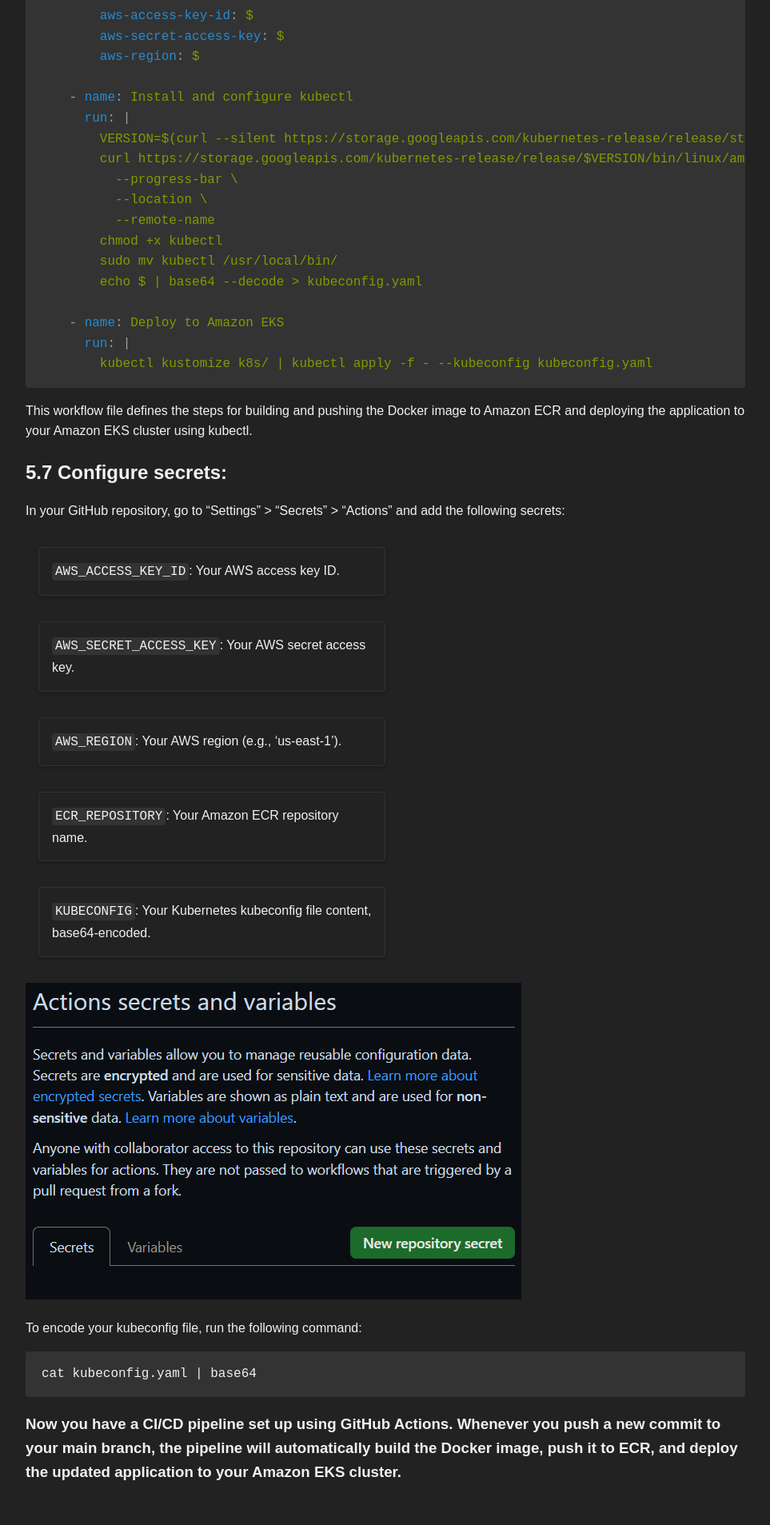
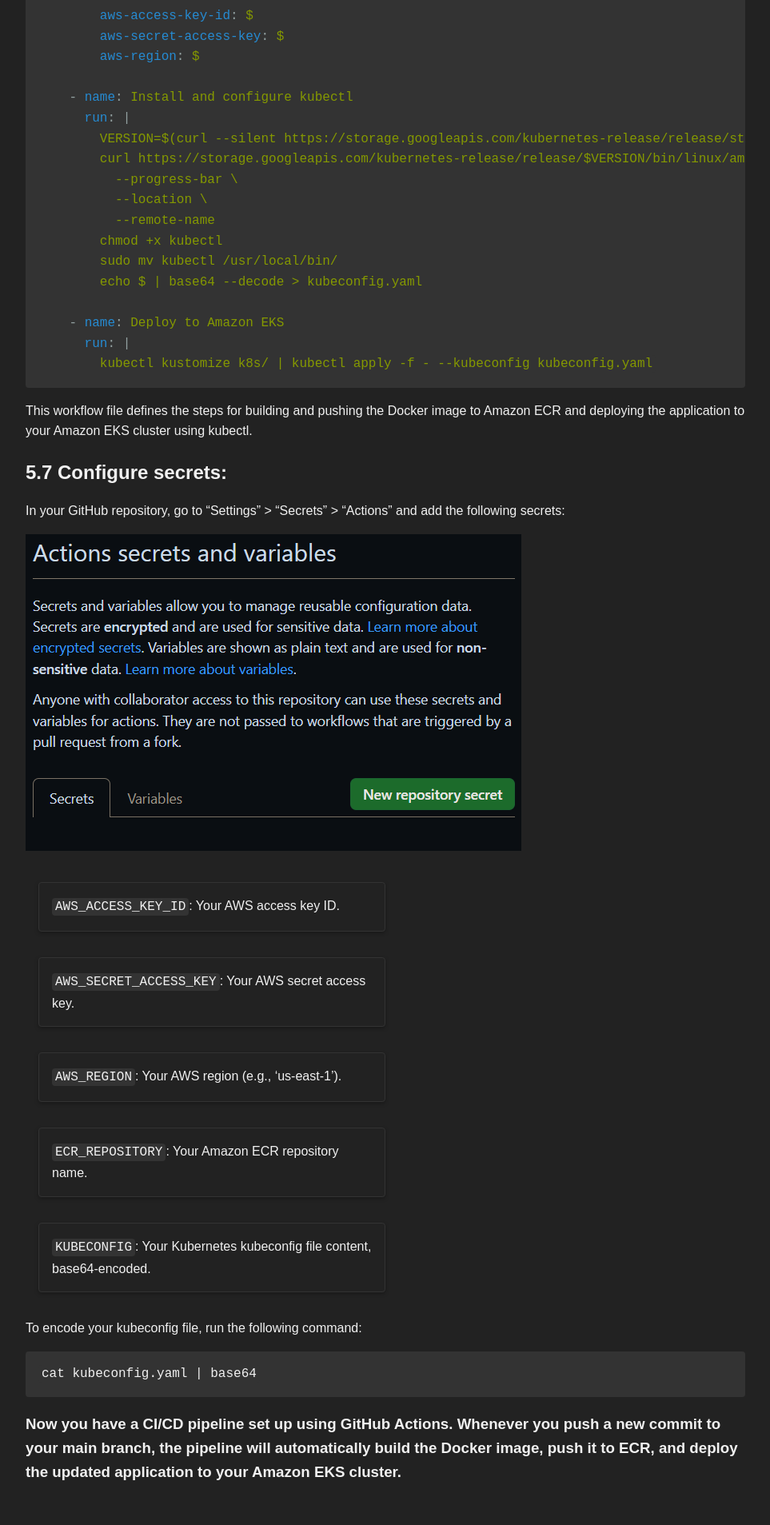
Before and after one commit to Averagejoesec/averagejoesec.github.io, a Jekyll site: the page built from project_pages/project4.md, in a window 1280 px wide. Shown: the part 1980-3887 px from the top of the page at 80% size, without its empty margins (158-1121 px from the left). Built offline with Jekyll 4.4.1, drawn with Linux system fonts in a browser that asks for light colours.

Commit message:
project4 image

```diff
--- a/project_pages/project4.md
+++ b/project_pages/project4.md
@@ -103,13 +103,15 @@
 
 In your GitHub repository, go to "Settings" > "Secrets" > "Actions" and add the following secrets:
 
+![Secrets page](/assets/images/secrets-page.png)
+
 - `AWS_ACCESS_KEY_ID`: Your AWS access key ID.
 - `AWS_SECRET_ACCESS_KEY`: Your AWS secret access key.
 - `AWS_REGION`: Your AWS region (e.g., 'us-east-1').
 - `ECR_REPOSITORY`: Your Amazon ECR repository name.
 - `KUBECONFIG`: Your Kubernetes kubeconfig file content, base64-encoded.
 
-![Secrets page](/assets/images/secrets-page.png)
+
 
 To encode your kubeconfig file, run the following command:
 
```
